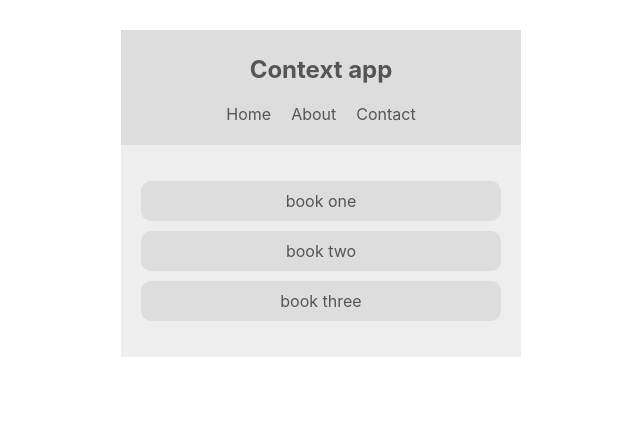
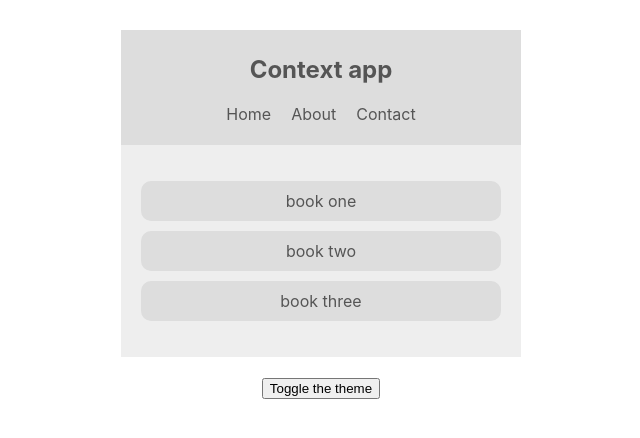
Before and after one commit to kowaraj/netninja_react_hooks, a React (Create React App) app in the folder contextapp/: page / in a window 1280 px wide. Shown: the top 438 px of the page, without its empty margins (319-959 px from the left). Built offline with nearby package versions, Linux system fonts and the light colour scheme; the HTML template or start-up script is replaced by a standard one.

Commit message:
Add a way to change the context (toggle the theme)

```diff
--- a/contextapp/src/App.js
+++ b/contextapp/src/App.js
@@ -3,6 +3,7 @@
 import Navbar from './components/Navbar';
 import BookList from './components/BookList';
 import ThemeContextProvider from './contexts/ThemeContext';
+import ThemeToggle from './components/ThemeToggle';
 
 function App() {
   return (
@@ -10,6 +11,7 @@
       <ThemeContextProvider>
       <Navbar></Navbar>
       <BookList></BookList>
+      <ThemeToggle></ThemeToggle>
       </ThemeContextProvider>
     </div>
   );
--- /dev/null
+++ b/contextapp/src/components/ThemeToggle.js
@@ -0,0 +1,13 @@
+import React, { Component } from 'react';
+import { ThemeContext } from '../contexts/ThemeContext';
+
+class ThemeToggle extends Component {
+    static contextType = ThemeContext;
+    render() {
+        const { toggleThemeFunction } = this.context;
+        return (
+            <button onClick={toggleThemeFunction}>Toggle the theme</button>
+        );
+    }
+}
+export default ThemeToggle;
--- a/contextapp/src/contexts/ThemeContext.js
+++ b/contextapp/src/contexts/ThemeContext.js
@@ -8,10 +8,13 @@
         isLightTheme: true,
         light: {syntax: '#555', ui: '#ddd', bg: '#eee'},
         dark: {syntax: '#ddd', ui: '#333', bg: '#555'}
-     }
+    }
+    toggleTheme = () => {
+        this.setState({isLightTheme: !this.state.isLightTheme})
+    }
     render() {
         return (
-            <ThemeContext.Provider value={  {...this.state}  }>
+            <ThemeContext.Provider value={  {...this.state, toggleThemeFunction: this.toggleTheme}  }>
                 {this.props.children}
             </ThemeContext.Provider>
          );
```
Also changed, not shown: 1 other file (tests, documents, lock files or other folders).
